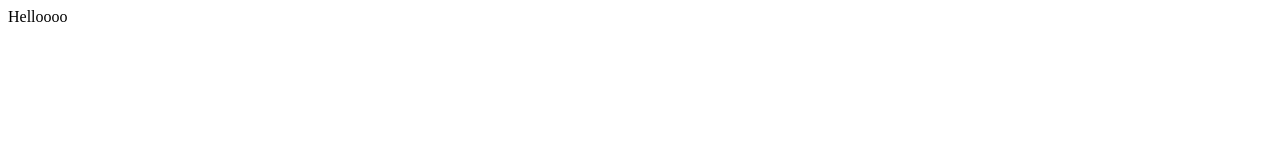
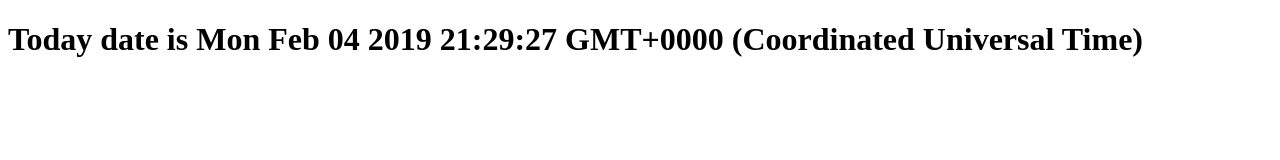
Before and after one commit to jestinskaria/CSD2214-6-WEEK-05, a plain HTML site: page C0745078/index.html in a window 1280 px wide. Drawn offline with Linux system fonts and the light colour scheme.

Commit message:
date insert

```diff
--- a/C0745078/index.html
+++ b/C0745078/index.html
@@ -5,8 +5,12 @@
     <title>C0745078</title>
     <link href="css/default.css" rel="stylesheet" />
 </head>
-<body>
+<body >
     <div>Helloooo</div>
+    <script>
+        var date = new Date();
+        document.body.innerHTML = "<h1>Today date is " + date + "</h1>";
+    </script>
     <script src="js/main.js"></script>
 </body>
 </html>
```
